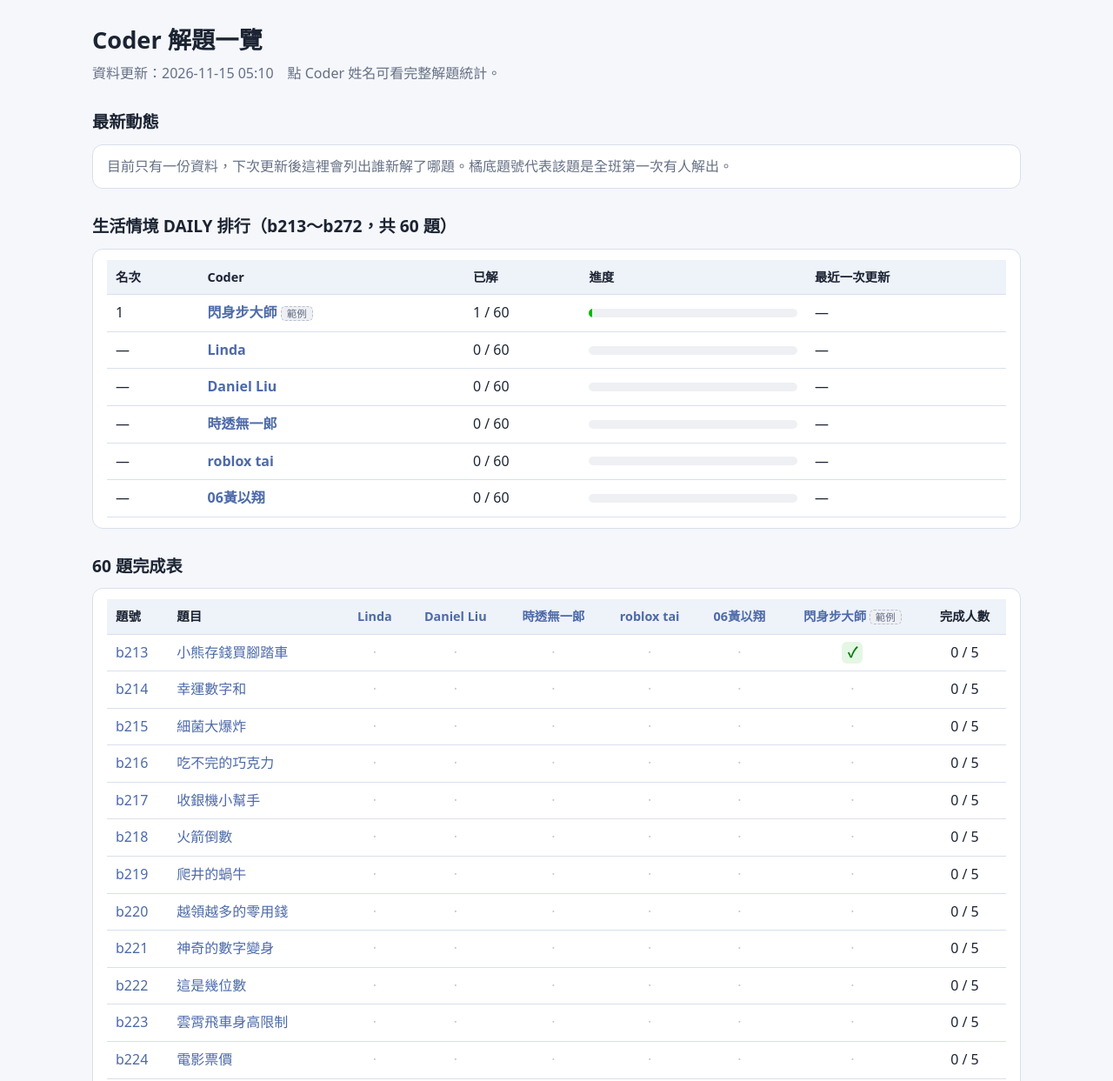
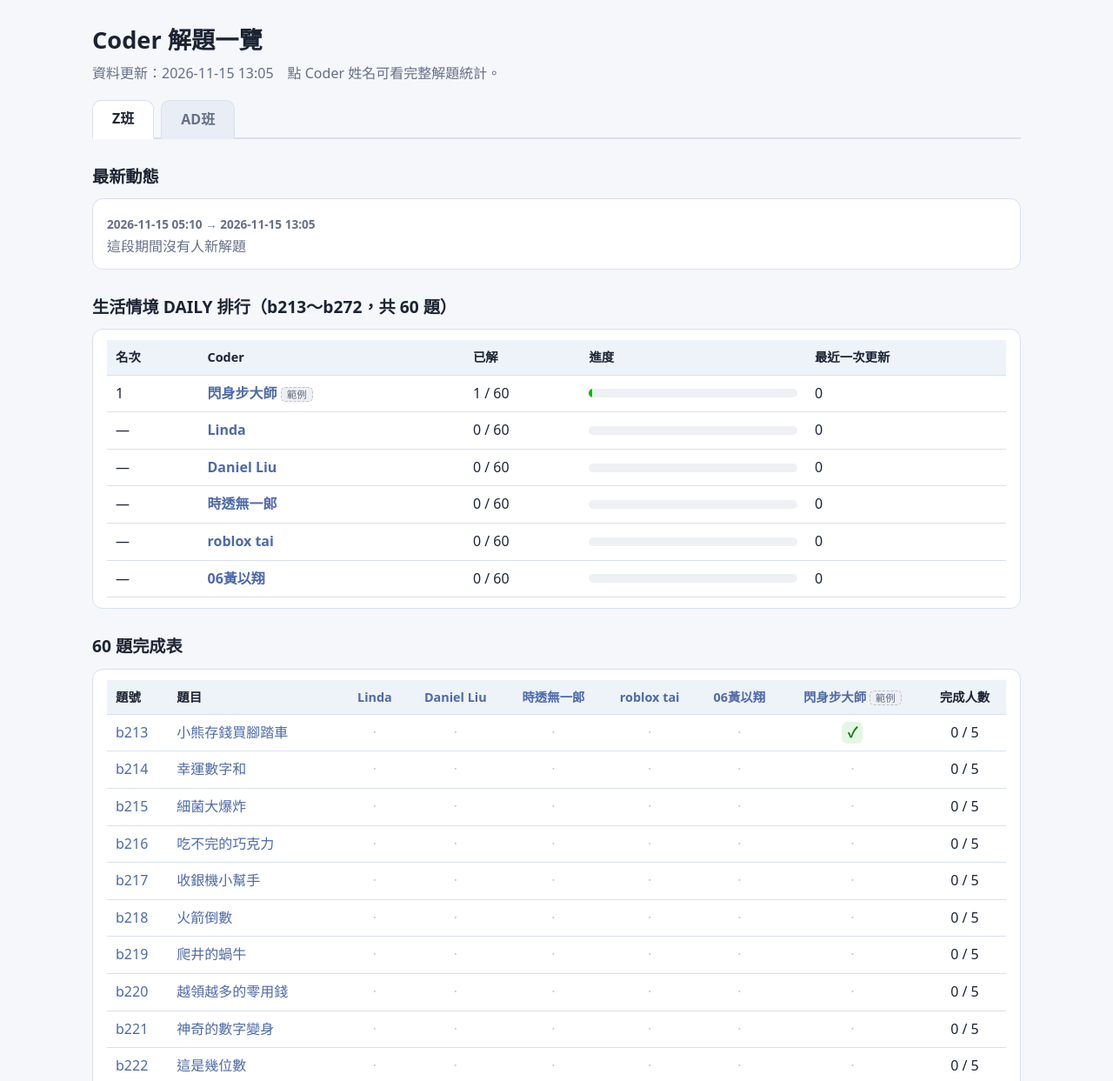
Before and after one commit to greenmail1011/z-class, a plain HTML site: page index.html in a window 1280 px wide. Shown: the top 1243 px of the page at 87% size. Drawn offline with Linux system fonts and the light colour scheme.

Commit message:
Add AD class tab and per-class panels
Co-Authored-By: Claude Sonnet 5.5 <noreply@anthropic.com>
Claude-Session: https://claude.ai/code/session_01THEmz1coKdAHXb7UVbtsfm

```diff
--- a/index.html
+++ b/index.html
@@ -12,6 +12,10 @@
   h1{margin:0 0 4px;font-size:1.7rem}
   h2.t{margin:28px 0 10px;font-size:1.2rem}
   .sub{color:var(--muted);margin:0 0 18px}
+  .tabs{display:flex;gap:8px;margin:0 0 4px;border-bottom:2px solid var(--line)}
+  .tabs button{font:inherit;font-weight:700;padding:8px 22px;border:1px solid var(--line);border-bottom:none;border-radius:10px 10px 0 0;background:#e9edf5;color:var(--muted);cursor:pointer;margin-bottom:-2px}
+  .tabs button[aria-selected=true]{background:#fff;color:var(--ink);border-bottom:2px solid #fff}
+  .tabs button:focus-visible{outline:3px solid var(--acc);outline-offset:2px}
   .panel{background:#fff;border:1px solid var(--line);border-radius:12px;padding:12px 16px;margin-bottom:16px}
   .feed-day{margin:6px 0 2px;font-size:.85rem;color:var(--muted);font-weight:700}
   .feed li{margin:3px 0}
@@ -42,21 +46,19 @@
 <div class="wrap">
   <h1>Coder 解題一覽</h1>
   <p class="sub">資料更新：<span id="stamp"></span>　點 Coder 姓名可看完整解題統計。</p>
-
-  <h2 class="t">最新動態</h2>
-  <div class="panel feed" id="feed"></div>
-
-  <h2 class="t">生活情境 DAILY 排行（b213～b272，共 60 題）</h2>
-  <div class="panel"><table class="rank" id="rank"><thead><tr><th>名次</th><th>Coder</th><th>已解</th><th>進度</th><th>最近一次更新</th></tr></thead><tbody></tbody></table></div>
-
-  <h2 class="t">60 題完成表</h2>
-  <div class="panel" style="overflow-x:auto"><table class="rank done" id="done"></table></div>
-  <p class="note">「範例」是示範用的虛擬 Coder，用來展示解題後的樣子，不計入完成人數；要拿掉時刪除 CODERS 與快照裡 id 為 0 的那一項即可。姓名顯示的是各 Coder 在 fzt-judge 的暱稱，每次更新資料時一併同步。資料來源：各 Coder 在 fzt-judge 的 UserStatistic 頁面。這是靜態頁，每次重抓資料並加入一份新快照後，才會出現新的動態；動態是比對前後兩次快照得出的，不含實際解題時間。</p>
+  <div class="tabs" role="tablist" id="tabs"></div>
+  <div id="panels"></div>
+  <p class="note">「範例」是示範用的虛擬 Coder，用來展示解題後的樣子，不計入完成人數；要拿掉時刪除 CODERS 與快照裡 id 為 0 的那一項即可。姓名顯示的是各 Coder 在 fzt-judge 的暱稱，每次更新資料時一併同步。資料來源：各 Coder 在 fzt-judge 的 UserStatistic 頁面。這是靜態頁，每次重抓資料並加入一份新快照後，才會出現新的動態；動態是比對前後兩份快照得出的，不含實際解題時間。</p>
 </div>
 <script>
 var BASE="https://fzt-judge.com/";
-var CODERS=[{id:49,name:"Linda"},{id:71,name:"Daniel Liu"},{id:57,name:"時透無一郎"},{id:48,name:"roblox tai"},{id:50,name:"06黃以翔"},{id:0,name:"閃身步大師",sample:true}];
-/* 每次更新：在最後面加一筆快照（時間 + 每人的已通過題號，連號可寫 b001-b042） */
+var CODERS={
+  49:{id:49,name:"Linda"},71:{id:71,name:"Daniel Liu"},57:{id:57,name:"時透無一郎"},48:{id:48,name:"roblox tai"},50:{id:50,name:"06黃以翔"},0:{id:0,name:"閃身步大師",sample:true},
+  69:{id:69,name:"方祥睿"},66:{id:66,name:"蔡忠諺"}
+};
+/* 班級頁籤：key、顯示名稱、成員 id */
+var CLASSES=[{key:"z",name:"Z班",ids:[49,71,57,48,50,0]},{key:"ad",name:"AD班",ids:[69,66]}];
+/* 每次更新：在最後面加一筆快照（時間 + 每人的已通過題號，連號可寫 b001-b042）。新加入的人在第一份快照只當基準，不算「新解」 */
 var SNAPSHOTS=[
  {t:"2026-11-15 05:10",ac:{
   49:"b001-b042 b086-b125 b130-b135 b138-b145 b149-b150 b153-b165 b168-b171 b174-b178 b180-b183",
@@ -64,55 +66,86 @@ var SNAPSHOTS=[
   57:"b001-b003 b005-b042 b086-b097 b099-b122 b124-b125 b130-b135 b137-b146 b149-b150 b153-b165 b168-b171 b174-b178 b180-b183",
   48:"b001-b039 b086-b110 b116-b125 b130-b135 b138-b143 b146 b149-b150 b153-b165 b168-b171 b174-b178 b180-b183",
   50:"b001-b042 b086-b097 b099-b125 b130-b135 b138-b146 b149-b150 b153-b165 b168-b171 b174-b178 b180-b183",
-  0:"b213"}}
+  0:"b213"}},
+ {t:"2026-11-15 13:05",ac:{
+  49:"b001-b042 b086-b125 b130-b135 b138-b145 b149-b150 b153-b165 b168-b171 b174-b178 b180-b183",
+  71:"b001-b033 b039 b099-b108 b110-b125 b130-b132 b134-b135 b138-b146 b150 b156-b165 b168-b171 b174-b178 b180-b181 b183",
+  57:"b001-b003 b005-b042 b086-b097 b099-b122 b124-b125 b130-b135 b137-b146 b149-b150 b153-b165 b168-b171 b174-b178 b180-b183",
+  48:"b001-b039 b086-b110 b116-b125 b130-b135 b138-b143 b146 b149-b150 b153-b165 b168-b171 b174-b178 b180-b183",
+  50:"b001-b042 b086-b097 b099-b125 b130-b135 b138-b146 b149-b150 b153-b165 b168-b171 b174-b178 b180-b183",
+  0:"b213",
+  69:"b001-b027 b029-b042 b087-b096 b098-b103 b105-b107 b109-b110 b112 b114-b116 b118-b119 b121-b125 b135-b141 b145 b148 b153 b156 b169",
+  66:"b001-b029 b031 b037-b042 b087-b111 b113-b115 b118-b125 b135-b139 b142 b156 b169"}}
 ];
 var TITLES=["小熊存錢買腳踏車", "幸運數字和", "細菌大爆炸", "吃不完的巧克力", "收銀機小幫手", "火箭倒數", "爬井的蝸牛", "越領越多的零用錢", "神奇的數字變身", "這是幾位數", "雲霄飛車身高限制", "電影票價", "寄包裹運費", "跳繩冠軍", "閏年與平年", "今天穿什麼", "拍手跳跳報數遊戲", "買飲料找零", "剪刀石頭布", "木棒三角形", "數羊睡覺", "九九乘法表", "幸運偶數號碼", "聖誕樹星星", "分糖果有幾種分法", "排隊有幾種排法", "兔子繁殖", "寶箱密碼是質數嗎", "黑白棋盤", "攝氏轉華氏表", "一週最高溫", "全班平均分數", "及格的人有幾個", "倒著排隊", "身高最高的是第幾個", "越來越熱的日子", "單數座位的點數", "失物招領", "擲骰子統計", "對稱的珠子項鍊", "成績單等第統計", "拍手報數遊戲", "零用錢日記", "班長選舉計票", "幸運號碼總和", "猜數字遊戲", "水庫警戒水位", "成績輸入小幫手", "數字裡的奇偶", "找零用的硬幣", "跳高比賽的亞軍", "比平均高的人", "連續升溫最久幾天", "合起來剛好的兩張牌", "補考名單", "數字三角形", "自己訂的乘法表", "同學互相握手", "方格的對角線", "質數寶藏表"];
 var DL=213,DH=272;
 function pid(n){return "b"+String(n).padStart(3,"0");}
-function expand(s){var o={};(s||"").split(/\s+/).forEach(function(t){var m=t.match(/^b(\d+)(?:-b(\d+))?$/);if(!m)return;var a=+m[1],b=m[2]?+m[2]:a;for(var i=a;i<=b;i++)o[i]=1;});return o;}
+function expand(s){if(s==null)return null;var o={};s.split(/\s+/).forEach(function(t){var m=t.match(/^b(\d+)(?:-b(\d+))?$/);if(!m)return;var a=+m[1],b=m[2]?+m[2]:a;for(var i=a;i<=b;i++)o[i]=1;});return o;}
 function who(c){if(c.sample)return '<span class="nm">'+c.name+'</span> <span class="demo">範例</span>';return '<a class="nm" target="_blank" rel="noopener" href="'+BASE+'UserStatistic?id='+c.id+'">'+c.name+'</a>';}
 function link(n,cls){return '<a class="'+cls+'" target="_blank" rel="noopener" href="'+BASE+'ShowProblem?problemid='+pid(n)+'">'+pid(n)+'</a>';}
-var snaps=SNAPSHOTS.map(function(s){var sets={};CODERS.forEach(function(c){sets[c.id]=expand(s.ac[c.id]);});return {t:s.t,sets:sets};});
-var last=snaps[snaps.length-1],prev=snaps.length>1?snaps[snaps.length-2]:null;
+var snaps=SNAPSHOTS.map(function(s){var sets={};Object.keys(s.ac).forEach(function(id){sets[id]=expand(s.ac[id]);});return {t:s.t,sets:sets};});
+var last=snaps[snaps.length-1];
 document.getElementById("stamp").textContent=last.t;
-function diff(a,b,id){var out=[];Object.keys(b.sets[id]).forEach(function(k){if(!a.sets[id][k])out.push(+k);});return out.sort(function(x,y){return x-y;});}
+/* 兩份快照都有此人才比對；否則視為沒有資料可比 */
+function diff(a,b,id){var A=a.sets[id],B=b.sets[id],out=[];if(!A||!B)return out;Object.keys(B).forEach(function(k){if(!A[k])out.push(+k);});return out.sort(function(x,y){return x-y;});}
+function has(a,b,id){return !!(a.sets[id]&&b.sets[id]);}
 
-/* 最新動態：由新到舊，每次快照與上一次比對 */
-var feed=document.getElementById("feed"),html="",any=false;
+function buildPanel(cls){
+  var list=cls.ids.map(function(i){return CODERS[i];}).filter(function(c){return last.sets[c.id];});
+  var real=list.filter(function(c){return !c.sample;});
+  var prev=null;for(var q=snaps.length-2;q>=0;q--){if(list.some(function(c){return has(snaps[q],last,c.id);})){prev=snaps[q];break;}}
+  var h='<h2 class="t">最新動態</h2><div class="panel feed" id="feed-'+cls.key+'"></div>'
+   +'<h2 class="t">生活情境 DAILY 排行（b213～b272，共 60 題）</h2><div class="panel"><table class="rank"><thead><tr><th>名次</th><th>Coder</th><th>已解</th><th>進度</th><th>最近一次更新</th></tr></thead><tbody id="rank-'+cls.key+'"></tbody></table></div>'
+   +'<h2 class="t">60 題完成表</h2><div class="panel" style="overflow-x:auto"><table class="rank done" id="done-'+cls.key+'"></table></div>';
+  var el=document.createElement("div");el.id="panel-"+cls.key;el.setAttribute("role","tabpanel");el.innerHTML=h;
+  document.getElementById("panels").appendChild(el);
+
+  /* 最新動態 */
+  var fh="";
   for(var i=snaps.length-1;i>=1;i--){
+    var pair=list.filter(function(c){return has(snaps[i-1],snaps[i],c.id);});
+    if(!pair.length)continue;
     var items="";
-  CODERS.forEach(function(c){var d=diff(snaps[i-1],snaps[i],c.id);if(d.length){
-    var tags=d.map(function(n){
-      var firstSolver=true;for(var j=0;j<i;j++){CODERS.forEach(function(o){if(snaps[j].sets[o.id][n])firstSolver=false;});}
-      return link(n,"tag"+(firstSolver?" first":""));}).join("");
-    items+='<li>'+who(c)+' 新解 '+d.length+' 題：'+tags+'</li>';any=true;}});
-  html+='<div class="feed-day">'+snaps[i-1].t+' → '+snaps[i].t+'</div>'+(items?'<ul>'+items+'</ul>':'<div class="empty">這段期間沒有人新解題</div>');
+    pair.forEach(function(c){var d=diff(snaps[i-1],snaps[i],c.id);if(d.length){
+      var tags=d.map(function(n){var first=true;for(var j=0;j<i;j++)list.forEach(function(o){if(snaps[j].sets[o.id]&&snaps[j].sets[o.id][n])first=false;});return link(n,"tag"+(first?" first":""));}).join("");
+      items+='<li>'+who(c)+' 新解 '+d.length+' 題：'+tags+'</li>';}});
+    fh+='<div class="feed-day">'+snaps[i-1].t+' → '+snaps[i].t+'</div>'+(items?'<ul>'+items+'</ul>':'<div class="empty">這段期間沒有人新解題</div>');
   }
-feed.innerHTML=html||'<div class="empty">目前只有一份資料，下次更新後這裡會列出誰新解了哪題。橘底題號代表該題是全班第一次有人解出。</div>';
+  document.getElementById("feed-"+cls.key).innerHTML=fh||'<div class="empty">目前只有一份資料，下次更新後這裡會列出誰新解了哪題。橘底題號代表該題是全班第一次有人解出。</div>';
 
   /* DAILY 排行 */
-function dailyCount(snap,id){var n=0;for(var k=DL;k<=DH;k++)if(snap.sets[id][k])n++;return n;}
-var rows=CODERS.map(function(c){var n=dailyCount(last,c.id),p=prev?dailyCount(prev,c.id):n;return{c:c,n:n,gain:n-p};});
+  function dc(snap,id){var n=0;for(var k=DL;k<=DH;k++)if(snap.sets[id]&&snap.sets[id][k])n++;return n;}
+  var rows=list.map(function(c){var n=dc(last,c.id);return{c:c,n:n,gain:prev&&has(prev,last,c.id)?n-dc(prev,c.id):null};});
   rows.sort(function(a,b){return b.n-a.n;});
-var tb=document.querySelector("#rank tbody"),rk=0,shown=0,lastN=null;
+  var tb=document.getElementById("rank-"+cls.key),rk=0,shown=0,lastN=null;
   rows.forEach(function(r){shown++;if(r.n!==lastN){rk=shown;lastN=r.n;}
     var tr=document.createElement("tr");
-  tr.innerHTML='<td class="n">'+(r.n===0?"—":rk)+'</td><td>'+who(r.c)+'</td><td class="n">'+r.n+' / 60</td><td><div class="bar"><i style="width:'+(r.n/60*100)+'%"></i></div></td><td class="n">'+(prev?(r.gain>0?'<span class="up">+'+r.gain+' 題</span>':'0'):'—')+'</td>';
+    tr.innerHTML='<td class="n">'+(r.n===0?"—":rk)+'</td><td>'+who(r.c)+'</td><td class="n">'+r.n+' / 60</td><td><div class="bar"><i style="width:'+(r.n/60*100)+'%"></i></div></td><td class="n">'+(r.gain===null?"—":(r.gain>0?'<span class="up">+'+r.gain+' 題</span>':'0'))+'</td>';
     tb.appendChild(tr);});
 
   /* 60 題完成表 */
-(function(){
-  var t=document.getElementById("done"),h='<thead><tr><th>題號</th><th>題目</th>';
-  CODERS.forEach(function(c){h+='<th style="text-align:center">'+who(c)+'</th>';});
-  h+='<th style="text-align:center">完成人數</th></tr></thead><tbody>';
+  var t=document.getElementById("done-"+cls.key),th='<thead><tr><th>題號</th><th>題目</th>';
+  list.forEach(function(c){th+='<th style="text-align:center">'+who(c)+'</th>';});
+  th+='<th style="text-align:center">完成人數</th></tr></thead><tbody>';
   for(var n=DL;n<=DH;n++){
-    var cnt=0,row='<tr><td class="n"><a class="plink" target="_blank" rel="noopener" href="'+BASE+'ShowProblem?problemid='+pid(n)+'">'+pid(n)+'</a></td><td><a class="plink" target="_blank" rel="noopener" href="'+BASE+'ShowProblem?problemid='+pid(n)+'">'+TITLES[n-DL]+'</a></td>';
-    CODERS.forEach(function(c){var ok=last.sets[c.id][n],isNew=prev&&ok&&!prev.sets[c.id][n];if(ok&&!c.sample)cnt++;
+    var cnt=0,u=BASE+'ShowProblem?problemid='+pid(n),row='<tr><td class="n"><a class="plink" target="_blank" rel="noopener" href="'+u+'">'+pid(n)+'</a></td><td><a class="plink" target="_blank" rel="noopener" href="'+u+'">'+TITLES[n-DL]+'</a></td>';
+    list.forEach(function(c){var ok=last.sets[c.id][n],isNew=prev&&has(prev,last,c.id)&&ok&&!prev.sets[c.id][n];if(ok&&!c.sample)cnt++;
       row+='<td style="text-align:center">'+(ok?'<span class="chk'+(isNew?' new':'')+'">✓</span>':'<span class="dash">·</span>')+'</td>';});
-    h+=row+'<td class="n" style="text-align:center">'+cnt+' / '+CODERS.filter(function(c){return !c.sample;}).length+'</td></tr>';
+    th+=row+'<td class="n" style="text-align:center">'+cnt+' / '+real.length+'</td></tr>';
   }
-  t.innerHTML=h+'</tbody>';
-})();
+  t.innerHTML=th+'</tbody>';
+  return el;
+}
+
+/* 頁籤 */
+var tabs=document.getElementById("tabs"),panels={},btns={};
+CLASSES.forEach(function(cls){
+  panels[cls.key]=buildPanel(cls);
+  var b=document.createElement("button");b.type="button";b.setAttribute("role","tab");b.textContent=cls.name;b.addEventListener("click",function(){show(cls.key);});
+  tabs.appendChild(b);btns[cls.key]=b;
+});
+function show(k){CLASSES.forEach(function(c){var on=c.key===k;panels[c.key].hidden=!on;btns[c.key].setAttribute("aria-selected",on?"true":"false");});try{history.replaceState(null,"","#"+k);}catch(e){}}
+var start=(location.hash||"").slice(1);show(panels[start]?start:CLASSES[0].key);
 </script>
 </body>
 </html>
```
Lines whose indentation alone changed are shown as unchanged.
